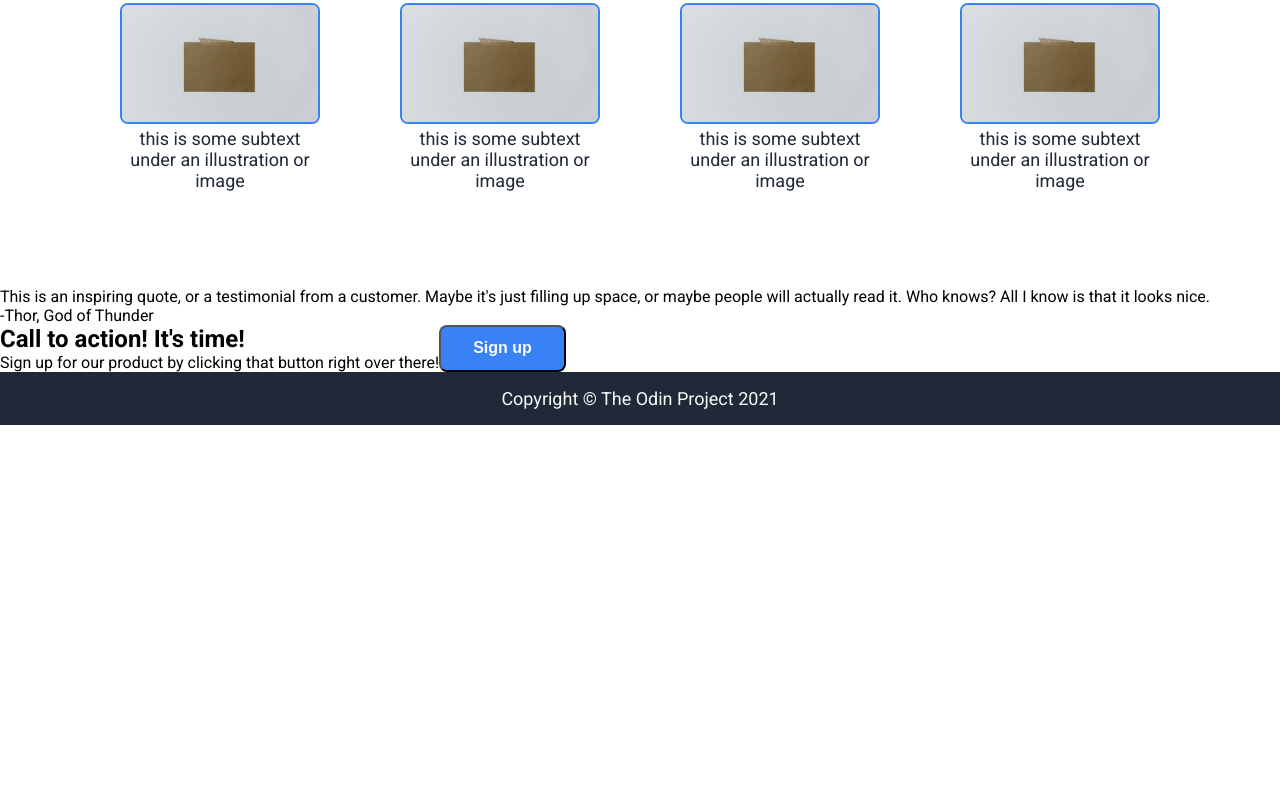
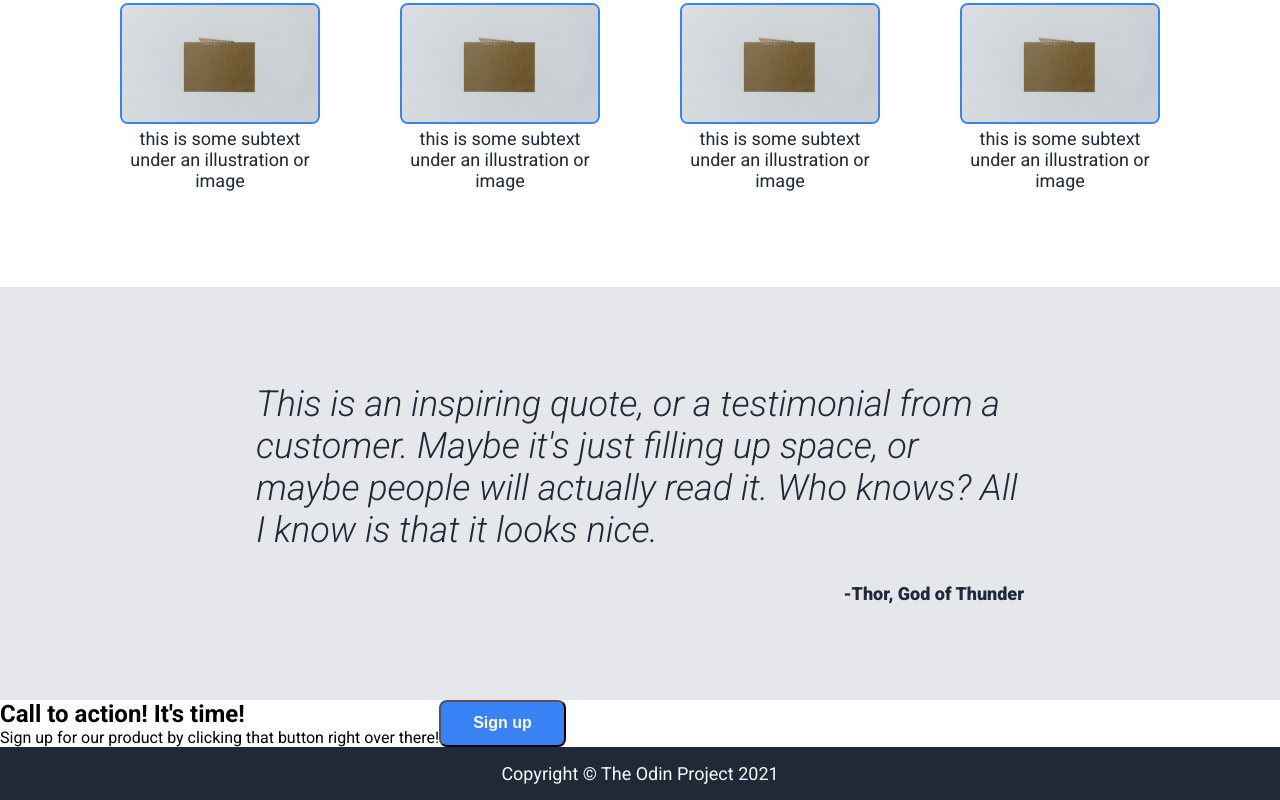
Before and after one commit to Simonaglem/odin-landing-page, a plain HTML site: page index.html in a window 1280 px wide. Shown: the part 622-1422 px from the top of the page. Before the commit the page ends 1047 px from the top, so only its background shows below. Drawn offline with Linux system fonts and the light colour scheme.

Commit message:
Add quote section styling

```diff
--- a/css/sections/quote.css
+++ b/css/sections/quote.css
@@ -1,4 +1,26 @@
 .quote {
+    background-color: var(--c-neutral);
+    color: var(--c-dark);
+    padding: 6rem 20%;
+    display: flex;
+    justify-content: center;
+}
+
+.quote__content {
+    max-width: 800px;
     display: flex;
     flex-direction: column;
+    gap: 2rem;
 }
+
+.quote__text {
+    font-size: 2.25rem;
+    font-weight: var(--w-text-medium-light);
+    align-self: start;
+}
+
+.quote__author {
+    font-size: 1.125rem;
+    font-weight: var(--w-text-heavy);
+    align-self: end;
+}
--- a/css/style.css
+++ b/css/style.css
@@ -14,6 +14,7 @@
     --w-text-heavy: 900;
     --w-text-medium: 400;
     --w-text-medium-heavy: 600;
+    --w-text-medium-light: 300;
 }
 
 * {
--- a/index.html
+++ b/index.html
@@ -57,14 +57,18 @@
             </section>
 
             <section aria-label="inspiring quote" class="quote">
-                <blockquote>
-                    <p class="quote__text">
-                        This is an inspiring quote, or a testimonial from a customer.
-                        Maybe it's just filling up space, or maybe people will actually read it.
-                        Who knows? All I know is that it looks nice.
-                    </p>
-                </blockquote>
-                <p class="quote__author">-Thor, God of Thunder</p>
+                <div class="quote__content">
+                    <blockquote class="quote__text">
+                        <i>
+                            This is an inspiring quote, or a testimonial from a customer.
+                            Maybe it's just filling up space, or maybe people will actually read it.
+                            Who knows? All I know is that it looks nice.
+                        </i>
+                    </blockquote>
+                    <div class="quote__author">
+                        <p>-Thor, God of Thunder</p>
+                    </div>
+                </div>
             </section>
 
             <section aria-labelledby="cta-title" class="cta">
```
